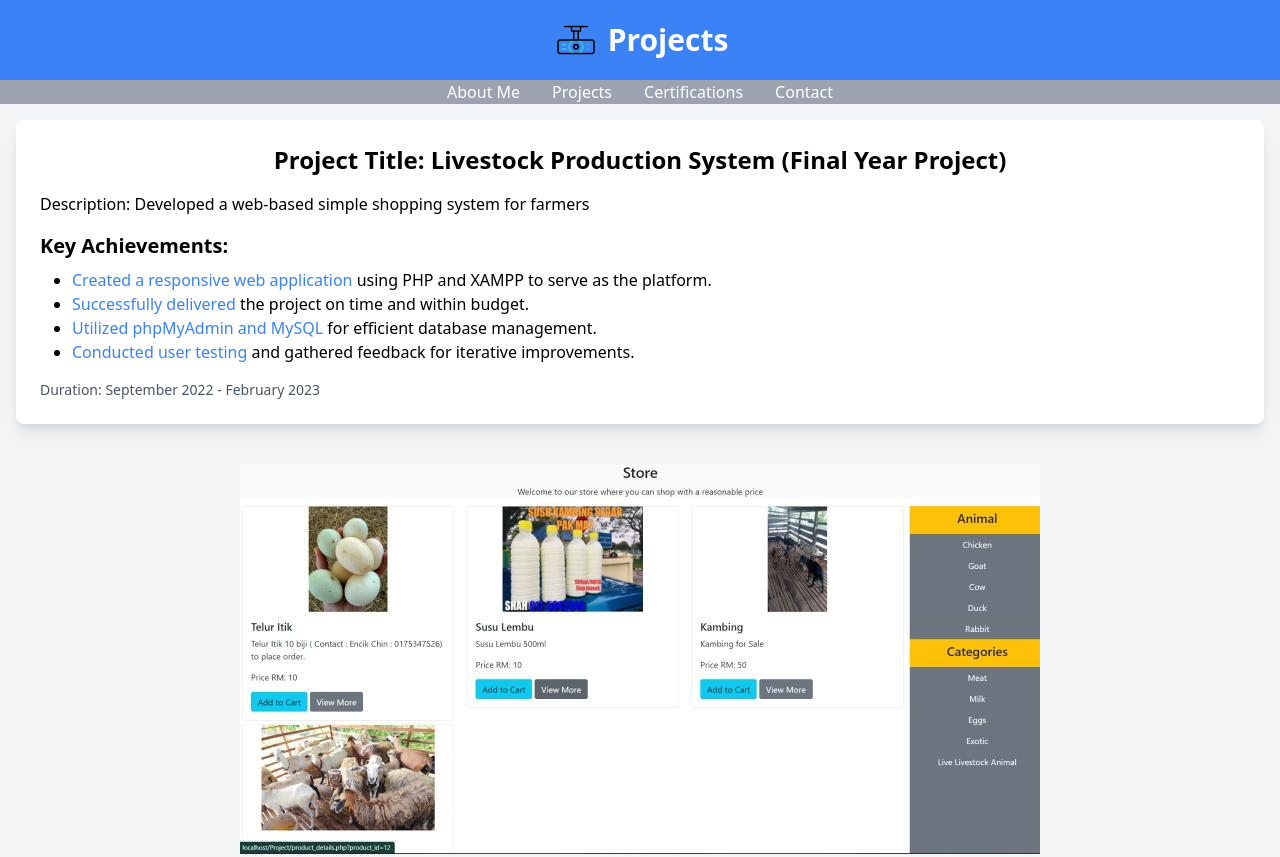
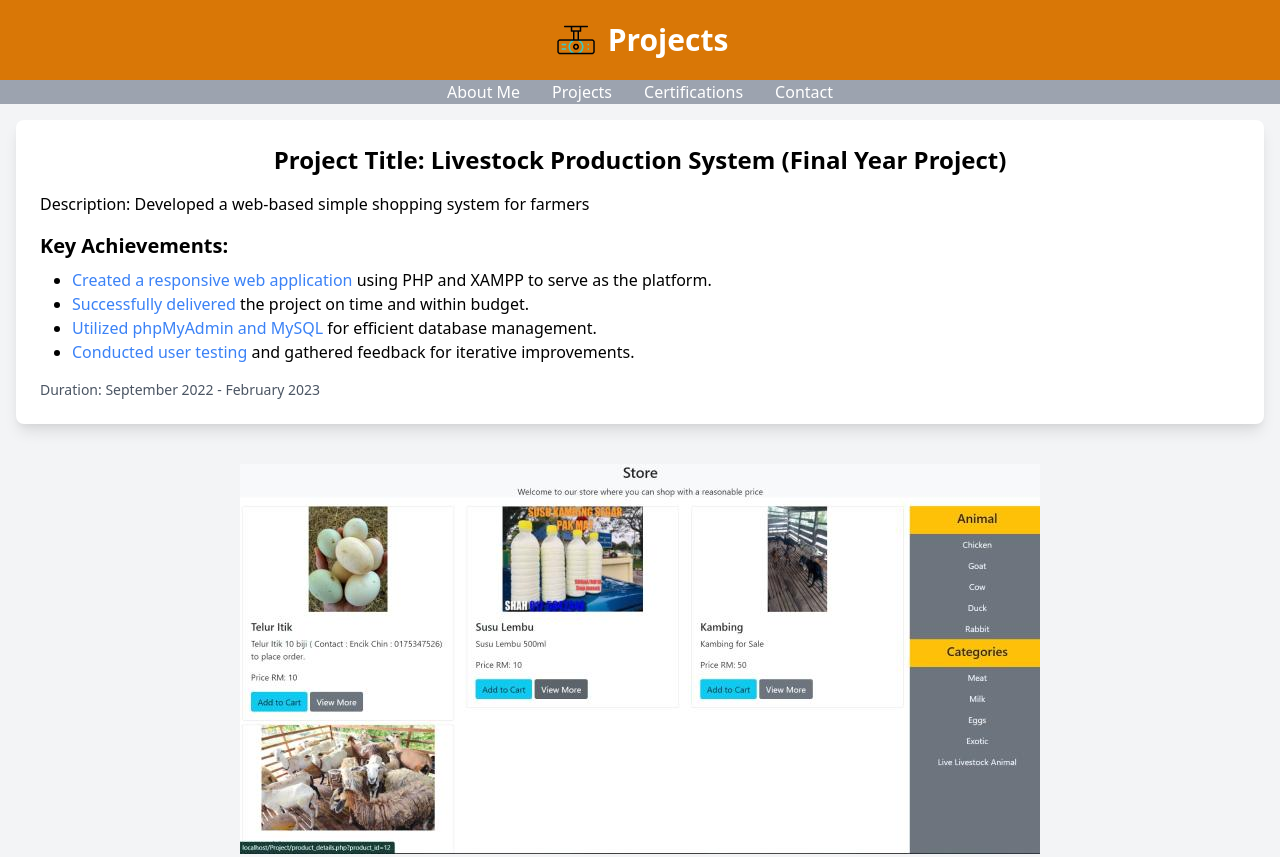
Before and after one commit to Viknesh30/Portfolio, a website: page projects.html in a window 1280 px wide. Shown: the top 857 px of the page. Drawn offline with nearby package versions, Linux system fonts and the light colour scheme.

Commit message:
Update projects.html

```diff
--- a/projects.html
+++ b/projects.html
@@ -16,7 +16,7 @@
 </head>
 <body class="bg-gray-100">
 
-    <header class="bg-blue-500 py-4">
+<header class="bg-yellow-600 py-4 flex items-center justify-center">
         <div class="container mx-auto flex items-center justify-center">
             <img src="Images/output-onlinegiftools.gif" alt="Flaticon Icon" class="w-12 h-12 inline-block align-middle">
             <h1 class="inline-block align-middle text-3xl font-bold ml-2 text-white">Projects</h1>
```
